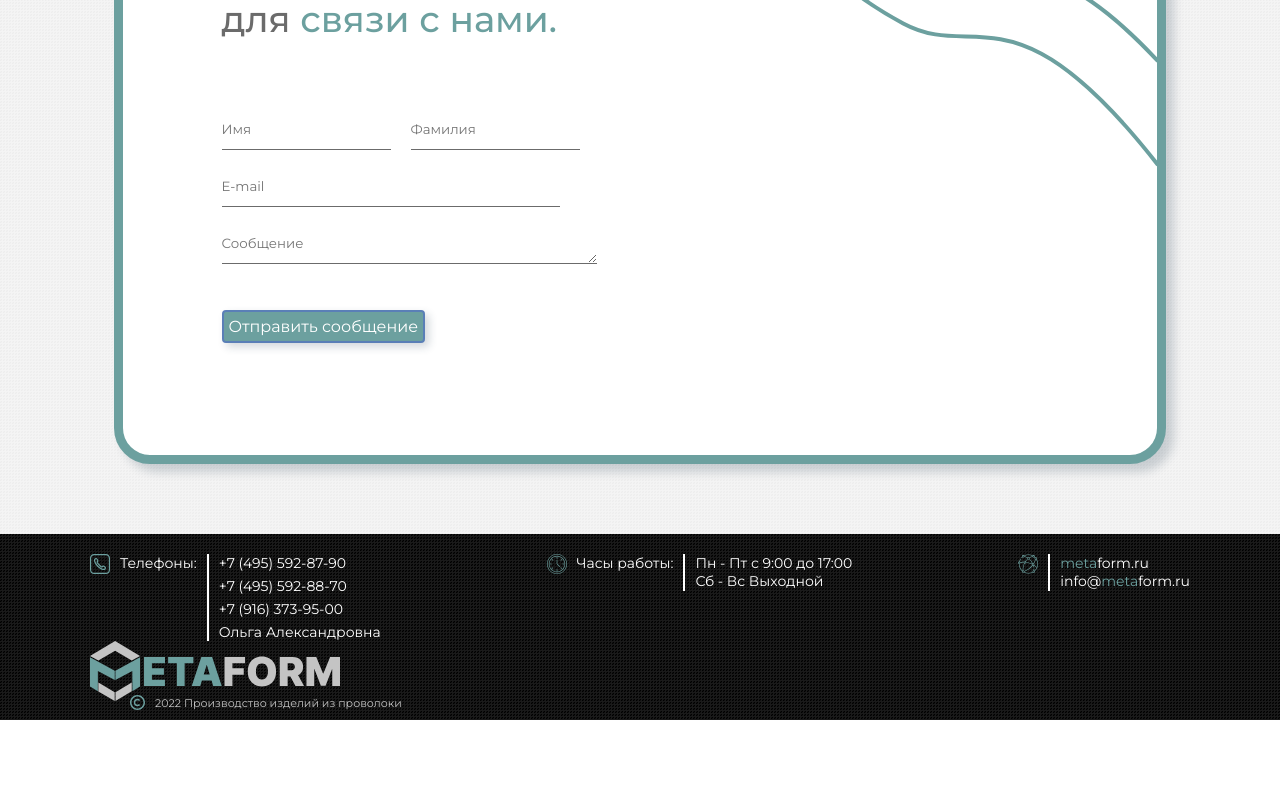
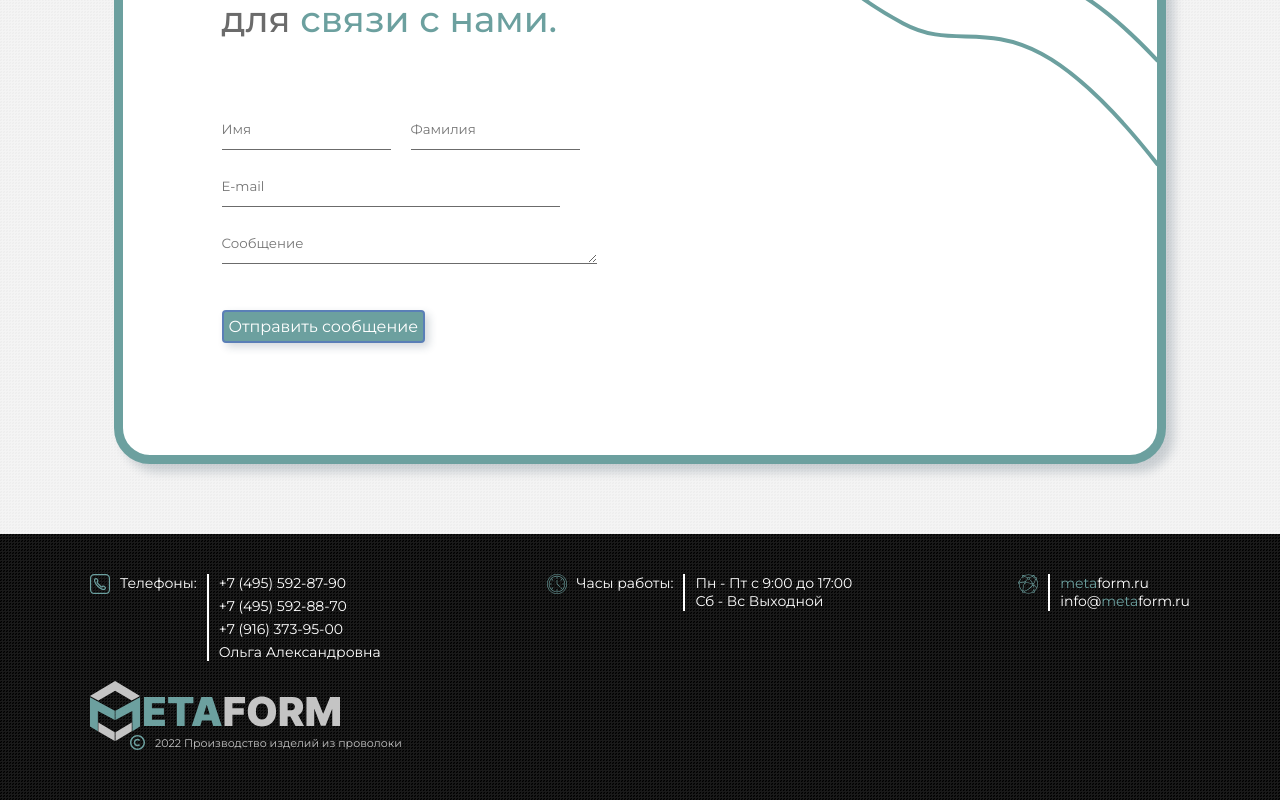
Before and after one commit to Siskinbird/vue-metaform, a Vue app: page / in a window 1280 px wide. Shown: the part 2019-2819 px from the top of the page. Before the commit the page ends 2739 px from the top, so only its background shows below. Built offline with nearby package versions, Linux system fonts and the light colour scheme.

Commit message:
add: mixines for adaptive

```diff
--- a/src/App.vue
+++ b/src/App.vue
@@ -53,4 +53,23 @@
   margin: 0 auto;
 }
 
+@mixin phone-xs {
+  @media (max-width: 360px) { @content; }
+}
+@mixin for-phone-only {
+  @media (max-width: 599px) { @content; }
+}
+@mixin tablet-portrait {
+  @media (min-width: 600px) { @content; }
+}
+@mixin tablet {
+  @media (min-width: 900px) { @content; }
+}
+@mixin desktop {
+  @media (min-width: 1200px) { @content; }
+}
+@mixin xxl {
+  @media (max-width: 1800px) { @content; }
+}
+
 </style>
--- a/src/components/Footer.vue
+++ b/src/components/Footer.vue
@@ -86,8 +86,10 @@
     .footer {
         max-width: 100%;
         background: url('../assets/background/bgpattern1.png') repeat;
-        gap: 20px;
+
         height: auto;
+        padding-top: 40px;
+        padding-bottom: 40px;
         color: #ffff;
         font-weight: 400;
             span {
@@ -100,13 +102,17 @@
     }
     .footer__row {
         display: flex;
-        padding-top: 20px;
         justify-content: space-between;
         font-size: 14px;
         font-weight: 500;
+        margin-bottom: 20px;
         a {
             color: #ffff;
             text-decoration: none;
+            transition: all ease-in-out .4s;
+            &:hover {
+                color: #00afea;
+            }
         }
         img {
             width: 20px;
--- a/src/components/Navigation.vue
+++ b/src/components/Navigation.vue
@@ -98,6 +98,7 @@ export default {
         transition: .5s ease all;
         padding-bottom: 4px;
         border-bottom: 1px solid transparent;
+        cursor: pointer;
         &:hover {
           color: #00afea;
           border-color: #00afea;
```
